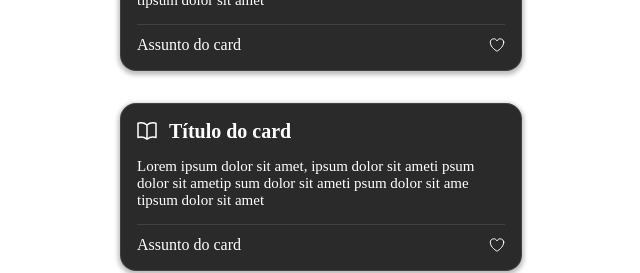
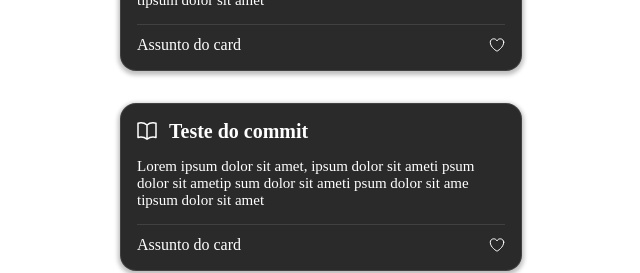
Before and after one commit to castelanlan/site, a React (Create React App) app: page / in a window 1280 px wide. Shown: the part 800-1073 px from the top of the page, without its empty margins (319-959 px from the left). Built offline with nearby package versions, Linux system fonts and the light colour scheme; a web font is replaced by a local one.

Commit message:
commit de test

```diff
--- a/src/components/Cards.js
+++ b/src/components/Cards.js
@@ -25,7 +25,7 @@ function Cards() {
         <div class="card">
           <div class="card-title">
             <img src={livro} alt="" />
-            <h6>Título do card</h6>
+            <h6>Teste do commit</h6>
           </div>
           <div class="card-text">
             <p>Lorem ipsum dolor sit amet, ipsum dolor sit ameti psum dolor sit ametip sum dolor sit ameti psum dolor sit ame tipsum dolor sit amet</p>
```
